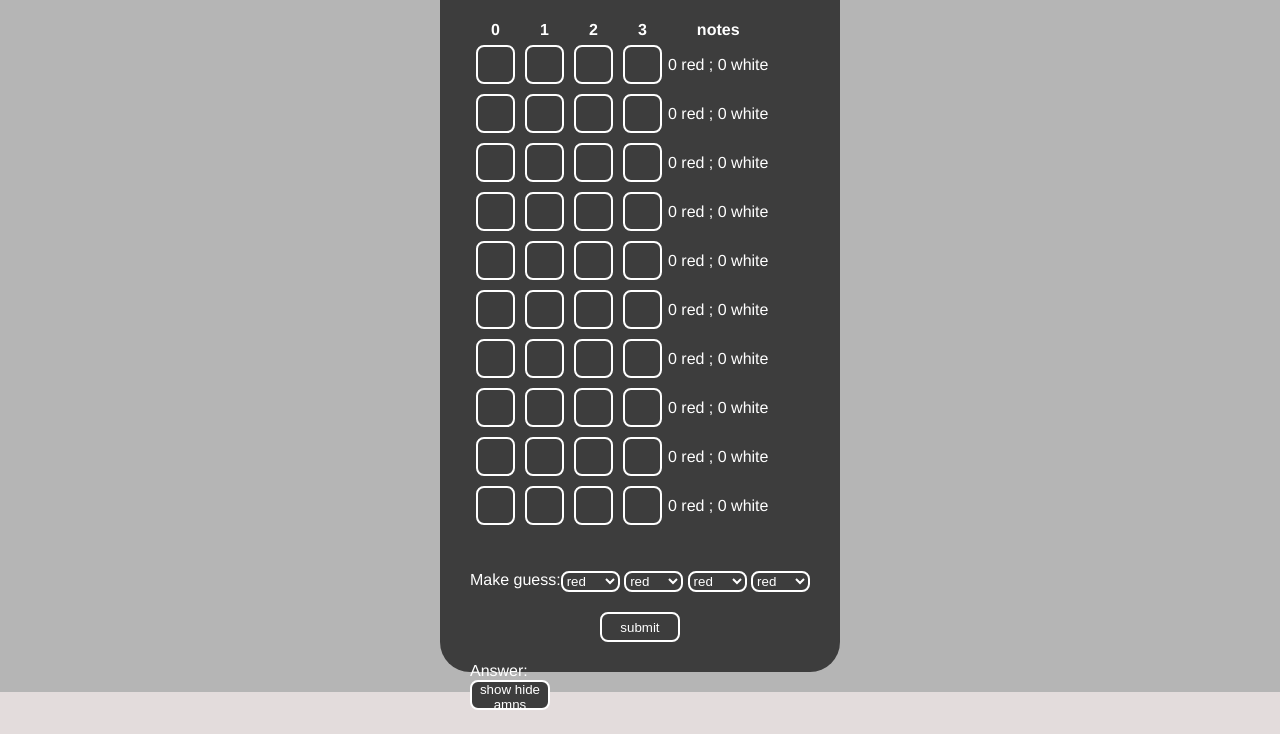
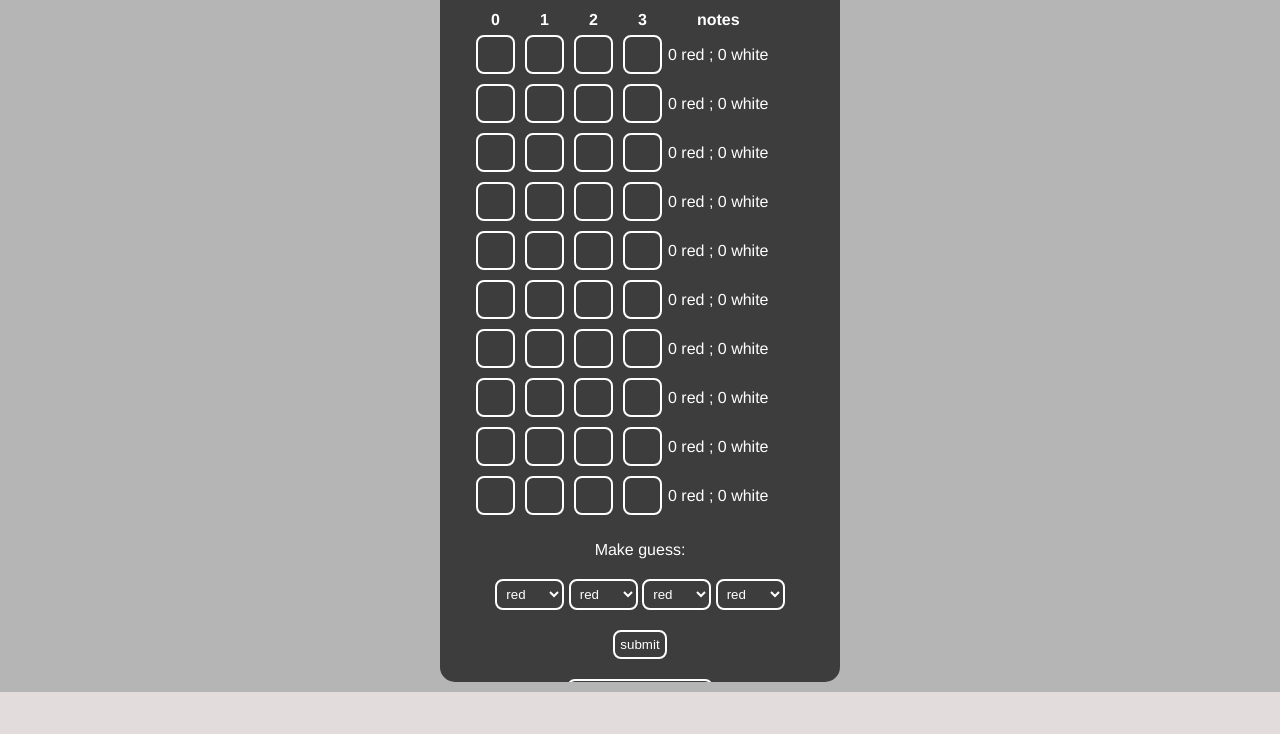
Before and after one commit to Avery2/mastermind, a plain HTML site: page index.html in a window 1280 px wide. Shown: the part 108-842 px from the top of the page. After the commit the page ends 800 px from the top, so only its background shows below. Drawn offline with Linux system fonts and the light colour scheme.

Commit message:
feat: style touchups

```diff
--- a/index.html
+++ b/index.html
@@ -35,8 +35,10 @@
                 </td>
             </tr>
         </table>
-        <div class="guesswrapper">
+        <div class="buttonwrapperr">
             <label>Make guess:</label>
+        </div>
+        <div class="buttonwrapperr">
             <div>
                 <select name="color-input" id="color-input-1"></select>
                 <select name="color-input" id="color-input-2"></select>
@@ -47,8 +49,9 @@
         <div class="buttonwrapperr">
             <button onclick="addTableRowData();">submit</button>
         </div>
-        <p>Answer:</p>
-        <button onclick="showHideButton();">show hide amns</button>
+        <div class="buttonwrapperr">
+            <button onclick="showHideButton();">show/hide/edit answer</button>
+        </div>
 
         <div id="answer-cont">
             <div>
--- a/styles.css
+++ b/styles.css
@@ -49,17 +49,15 @@ h1 {
 .wrapper {
     background-color: #3D3D3D;
     padding: 30px;
-    border-radius: 20px;
-    margin-top: 20px;
-    margin-bottom: 20px;
+    margin: 10px;
     border: 5px;
     border-color: white;
-    border-radius: 30px;
+    border-radius: 15px;
+    overflow: scroll;
 }
 
 button {
-    height: 30px;
-    width: 80px;
+    padding: 5px;
     border: 2px solid white;
     border-radius: 8px;
     background-color: #3D3D3D;
@@ -78,14 +76,13 @@ button.active {
     align-items: center;
     margin: 20px;
     color: white;
-
 }
 
 .guesswrapper {
     display: flex;
     justify-content: center;
     align-content: center;
-    margin-top: 40px;
+    margin: 20px;
 }
 
 select {
@@ -93,4 +90,5 @@ select {
     border-radius: 8px;
     background-color: #3D3D3D;
     color: white;
+    padding: 5px;
 }
```
